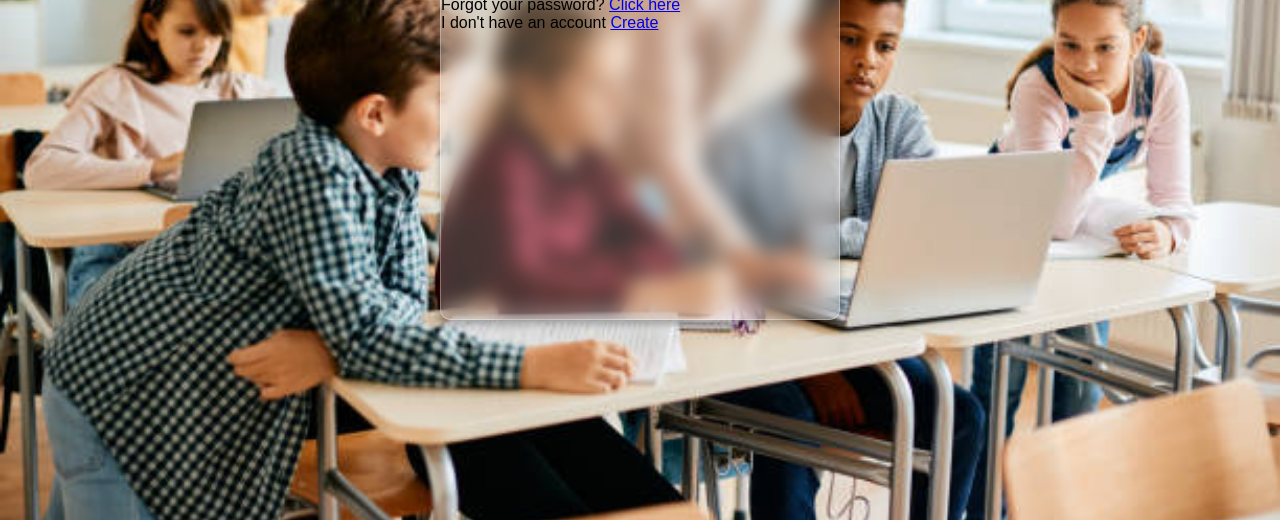
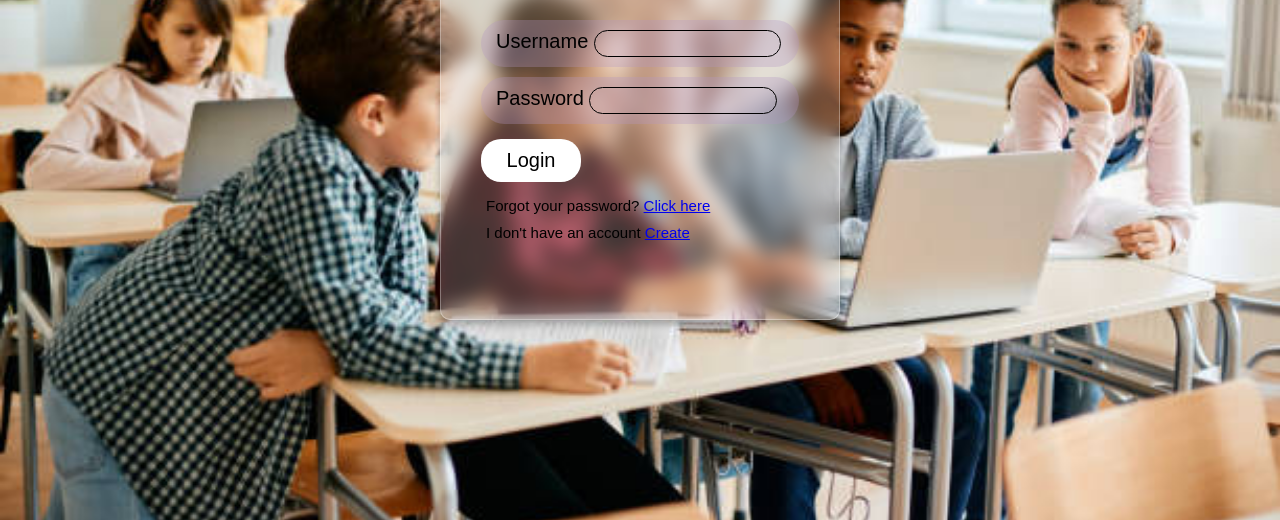
Before and after one commit to sangaray/GlassForm, a plain HTML site: page index.html in a window 1280 px wide. Shown: the part 280-800 px from the top of the page. Drawn offline with Linux system fonts and the light colour scheme.

Commit message:
Glass Form - Botón terminado

```diff
--- a/index.html
+++ b/index.html
@@ -7,6 +7,7 @@
 		<link rel="stylesheet" href="styles.css" />
 	</head>
 	<body>
+		<div class="overlay"></div>
 		<form action="post" class="form">
 			<h2 class="form__title"><span>Login</span> Form</h2>
 			<div class="form__username">
@@ -22,8 +23,10 @@
 				</label>
 			</div>
 			<button class="form__button-login">Login</button>
-			<p class="form__text">Forgot your password? <a href="#" class="form__link">Click here</a></p>
-			<p class="form__text">I don't have an account <a href="#" class="form__link">Create</a></p>
+			<div class="form__text-container">
+				<p class="form__text">Forgot your password? <a href="#" class="form__link">Click here</a></p>
+				<p class="form__text">I don't have an account <a href="#" class="form__link">Create</a></p>
+			</div>
 		</form>
 	</body>
 </html>
--- a/styles.css
+++ b/styles.css
@@ -3,7 +3,7 @@
 }
 
 /* prettier-ignore */
-body, form, legend, input, label, fieldset, button, p, h2, span {
+body, form, input, label, button, p, h2, span {
 	margin: 0;
 	padding: 0;
 }
@@ -14,12 +14,15 @@ body {
 	background-size: cover;
 	height: 100vh;
 	font-family: sans-serif;
+
+	display: flex;
+	justify-content: center;
+	align-items: center;
 }
 
 .form {
 	width: 400px;
-	height: 600px;
-	margin: auto;
+	height: 400px;
 	border: 2px solid #000;
 	display: flex;
 	flex-direction: column;
@@ -29,6 +32,7 @@ body {
 	-webkit-backdrop-filter: blur(10px);
 	border: 1px solid #ffffff4d;
 	box-shadow: 0 5px 7px #00000044;
+	z-index: 20;
 }
 
 .form__title {
@@ -93,4 +97,25 @@ span {
 	padding: 10px 20px;
 	margin: 10px 40px;
 	font-size: 20px;
+	border: none;
 }
+
+.form__button-login {
+	margin: 10px 40px;
+}
+
+.form__text-container {
+	margin: 0px 40px;
+}
+
+.form__text {
+	font-size: 15px;
+	padding: 5px;
+}
+
+.overlay {
+	height: 100vh;
+	filter: blur(10px);
+	background-color: #111;
+	z-index: 10;
+}
```
